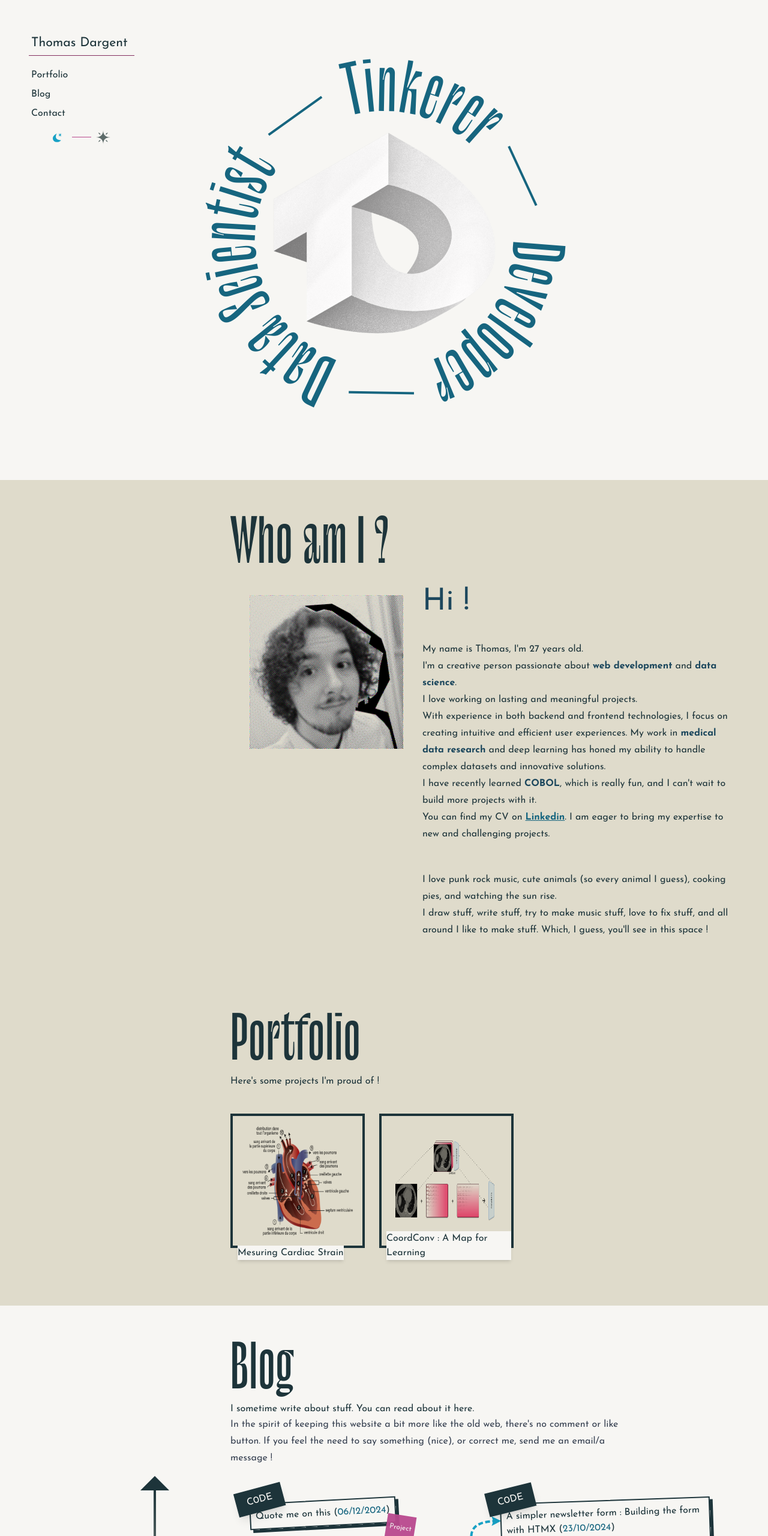
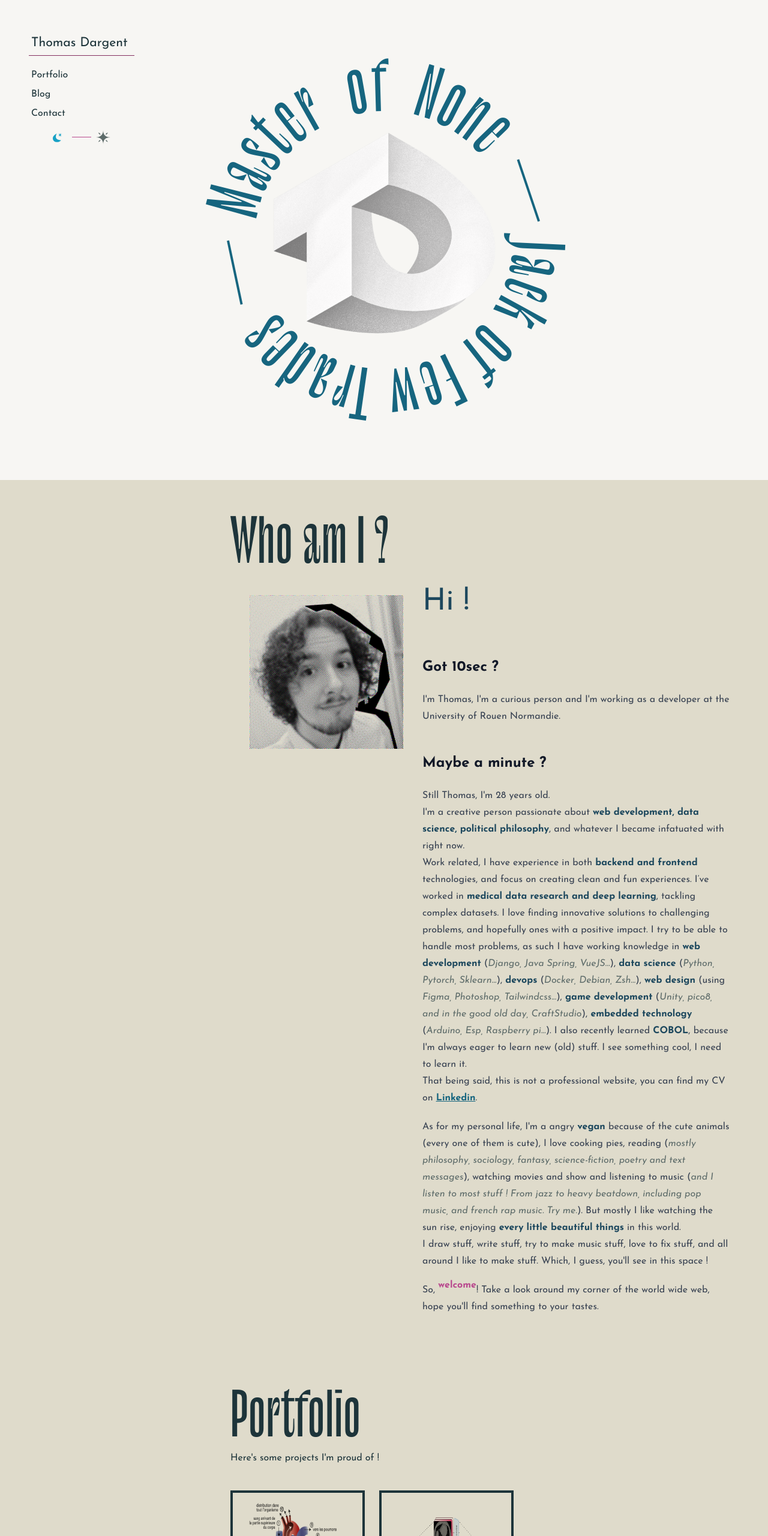
Before and after one commit to Kalwing/thomasdargent, a Vue app: page public/index.html in a window 1280 px wide. Shown: the top 2560 px of the page at 60% size. Built offline with nearby package versions, Linux system fonts and the light colour scheme.

Commit message:
Update the index page

```diff
--- a/public/index.html
+++ b/public/index.html
@@ -68,9 +68,9 @@
 				<svg
 					viewBox="0 0 100 100"
 					xmlns="http://www.w3.org/2000/svg"
-					class="fill-pacific-blue-600 dark:fill-pink-400 absolute -top-12 left-[calc(50%-9rem)] w-72 animate-spin-slow font-heading [overflow:visible] sm:-top-24 sm:left-[calc(50%-16rem)] sm:w-[32rem] dark:sm:-top-40 xl:-top-36 xl:left-[calc(50%-21rem)] xl:w-[42rem] dark:xl:-top-52"
-					alt="Developper — Data Scientist — Tinkerer"
-					aria-label="Developper — Data Scientist — Tinkerer">
+					class="tracking-wide fill-pacific-blue-600 dark:fill-pink-400 absolute -top-12 left-[calc(50%-9rem)] w-72 animate-spin-slow font-heading [overflow:visible] sm:-top-24 sm:left-[calc(50%-16rem)] sm:w-[32rem] dark:sm:-top-40 xl:-top-36 xl:left-[calc(50%-21rem)] xl:w-[42rem] dark:xl:-top-52"
+					alt="Jack of few trades — Master of none"
+					aria-label="Jack of few trades — Master of none">
 					<path
 						fill="#00000000"
 						id="circlePath"
@@ -81,7 +81,7 @@
 						" />
 					<text>
 						<textPath href="#circlePath">
-							Developer — Data Scientist — Tinkerer —
+							Jack of Few Trades — Master&nbsp;&nbspof&nbsp;&nbspNone —
 						</textPath>
 					</text>
 				</svg>
@@ -106,29 +106,34 @@
 					src="img/avatar.png?as=webp&quality=60&width=300"
 					alt="A picture of me"
 					class="block w-40 h-40 max-w-full m-4 mx-auto hover:rotate-1 hover:bg-pink-400 dark:border-4 dark:border-gray-200 dark:mix-blend-color-dodge dark:rotate-1 dark:bg-pink-400 sm:h-64 sm:w-64 md:m-8" />
-				<div class="prose block text-gray-700 dark:text-gray-200 dark:[&_b]:text-pink-400 dark:[&_a]:text-pink-400">
+				<div class="prose block text-gray-900 [&_em]:text-gray-700 dark:text-gray-200 dark:[&_b]:text-pink-400 dark:[&_a]:text-pink-400">
 					<span class="text-4xl text-pacific-blue-900 dark:text-gray-200">Hi !</span>
-					<p class="text-gray-900 prose dark:text-gray-200">
-						My name is Thomas, I'm 27 years old.
-						<br />
-						I'm a creative person passionate about <b>web development</b> and <b>data science</b>.
-						<br />
-						I love working on lasting and meaningful projects. <br />
-						With experience in both backend and frontend technologies, I focus on creating intuitive
-						and efficient user experiences. My work in <b>medical data research</b> and deep
-						learning has honed my ability to handle complex datasets and innovative solutions.<br />
-						I have recently learned <b>COBOL</b>, which is really fun, and I can't wait to build
-						more projects with it.<br />
-						You can find my CV on
-						<a href="https://www.linkedin.com/in/thomas-dargent1/">Linkedin</a>. I am eager to bring
-						my expertise to new and challenging projects.
+					<h2 class="dark:text-gray-200">Got 10sec ?</h2>
+					<p class="prose dark:text-gray-200">
+					I'm Thomas, I'm a curious person and I'm working as a developer at the University of Rouen Normandie.
 					</p>
-					<p class="text-gray-900 prose dark:text-gray-200">
-						<br />
-						I love punk rock music, cute animals (so every animal I guess), cooking pies, and
-						watching the sun rise. <br />
-						I draw stuff, write stuff, try to make music stuff, love to fix stuff, and all around I
-						like to make stuff. Which, I guess, you'll see in this space !
+					<h2 class="dark:text-gray-200">Maybe a minute ?</h2>
+					<p class="prose dark:text-gray-200">
+						Still Thomas,  I'm 28 years old.<br/>
+						I'm a creative person passionate about <b>web development, data science, political philosophy</b>, and whatever I became infatuated with right now.<br/>
+						Work related, I have experience in both <b>backend and frontend</b> technologies, and focus on creating clean and fun experiences.
+						I’ve worked in <b>medical data research and deep learning</b>, tackling complex datasets. I love finding innovative solutions to challenging problems,
+						and hopefully ones with a positive impact.
+						I try to be able to handle most problems, as such I have working knowledge in <b>web development</b> (<em>Django, Java Spring, VueJS...</em>),
+						<b>data science</b> (<em>Python, Pytorch, Sklearn...</em>), <b>devops</b> (<em>Docker, Debian, Zsh...</em>), <b>web design</b> (using <em>Figma, Photoshop, Tailwindcss...</em>),
+						<b>game development</b> (<em>Unity, pico8, and in the good old day, CraftStudio</em>), <b>embedded technology</b> (<em>Arduino, Esp, Raspberry pi...</em>).
+						I also recently learned <b>COBOL</b>, because I'm always eager to learn new (old) stuff. I see something cool, I need to learn it.<br/>
+						That being said, this is not a professional website, you can find my CV on <a href="https://www.linkedin.com/in/thomas-dargent1/">Linkedin</a>.<br/>
+					</p>
+					<p class="prose dark:text-gray-200">
+						As for my personal life, I'm a angry <b>vegan</b> because of the cute animals (every one of them is cute), I love cooking pies,
+						reading (<em>mostly philosophy, sociology, fantasy, science-fiction, poetry and text messages</em>),
+						watching movies and show and listening to music (<em>and I listen to most stuff ! From jazz to heavy beatdown, including pop music, and french rap music. Try me.</em>).
+						But mostly I like watching the sun rise, enjoying <b>every little beautiful things</b> in this world.<br/>
+						I draw stuff, write stuff, try to make music stuff, love to fix stuff, and all around I like to make stuff. Which, I guess, you'll see in this space !<br/>
+					</p>
+					<p class="prose dark:text-gray-200">
+						So, <span class="welcome">welcome</span>! Take a look around my corner of the world wide web, hope you'll find something to your tastes.
 					</p>
 				</div>
 			</div>
```
Also changed, not shown: css/tailwind.css, public/build/tailwind.css.
